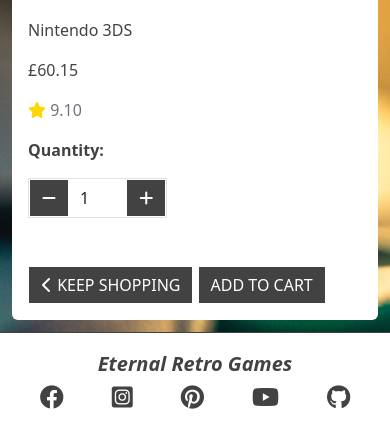
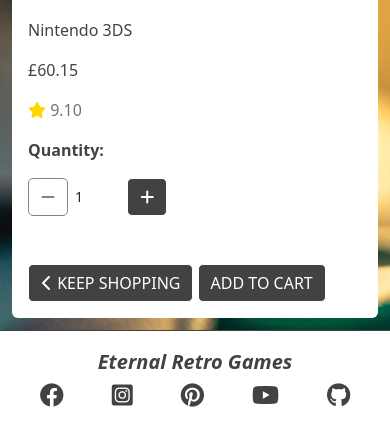
Before and after one commit to Daferia/Eternal-Retro-Games, a Django app: page /products/1/ in a window 390 px wide. Shown: the part 846-1293 px from the top of the page. After the commit the page ends 1253 px from the top, so only its background shows below. Run offline with Django 4.2, Linux system fonts and the light colour scheme; data comes from the database, SQL or seed files in the repository; some libraries are stand-ins or nearby versions.

Commit message:
fixed the class names for the new button behaviours on both mobile and larger devices

```diff
--- a/products/templates/products/product_detail.html
+++ b/products/templates/products/product_detail.html
@@ -47,18 +47,18 @@
                                         <div class="col-12">
                                             <p class="mt-3"><strong>Quantity:</strong></p>
                                             <div class="form-group col-5 col-sm-3 col-md-5 col-lg-3">
-                                                <div class="input-group border border-1">
+                                                <div class="input-group input-group-{{ product.id }}">
                                                     <div class="input-group-prepend">
-                                                        <button class="decrement-qty btn grey-button rounded-0" data-item_id="{{ product.id }}" id="decrement-qty_{{ product.id }}">
+                                                        <button class="decrement-qty decrement-qty_{{ product.id }} btn grey-button" data-item_id="{{ product.id }}" id="decrement-qty_{{ product.id }}">
                                                             <span class="icon">
                                                                 <i class="fas fa-minus"></i>
                                                             </span>
                                                         </button>
                                                     </div>
-                                                    <input class="form-control qty_input border-0" type="number" name="quantity" value="1" min="1"
-                                                        max="99" data-item_id="{{ product.id }}" id="id_qty_{{ product.id }}">
+                                                    <input class="form-control form-control-sm qty_input id_qty_{{ product.id }} border-0" type="number" name="quantity" value="1" min="1"
+                                                        max="10" data-item_id="{{ product.id }}" id="id_qty_{{ product.id }}">
                                                     <div class="input-group-append">
-                                                        <button class="increment-qty btn grey-button rounded-0" data-item_id="{{ product.id }}" id="increment-qty_{{ product.id }}">
+                                                        <button class="increment-qty increment-qty_{{ product.id }} btn grey-button" data-item_id="{{ product.id }}" id="increment-qty_{{ product.id }}">
                                                             <span class="icon">
                                                                 <i class="fas fa-plus"></i>
                                                             </span>
@@ -68,13 +68,13 @@
                                             </div>
                                         </div>
                                         <div class="col{% if s %}-12 mt-2{% endif %}">
-                                            <a href="{% url 'products' %}" class="btn grey-button rounded-0 mt-5">
+                                            <a href="{% url 'products' %}" class="btn grey-button mt-5">
                                                 <span class="icon">
                                                     <i class="fas fa-chevron-left"></i>
                                                 </span>
                                                 <span class="text-uppercase">Keep Shopping</span>
                                             </a>
-                                            <input type="submit" class="btn grey-button rounded-0 text-uppercase mt-5" value="Add to Cart">
+                                            <input type="submit" class="btn grey-button text-uppercase mt-5" value="Add to Cart">
                                         </div>
                                         <input type="hidden" name="redirect_url" value="{{ request.path }}">
                                     </div>
@@ -90,3 +90,9 @@
 </div>
 </div>
 {% endblock %}
+
+
+{% block postloadjs %}
+    {{ block.super }}
+    {% include 'products/includes/quantity_input_script.html' %}
+{% endblock postloadjs %}
```
Also changed, not shown: cart/templates/cart/quantity-form.html (+6 -6 lines).
